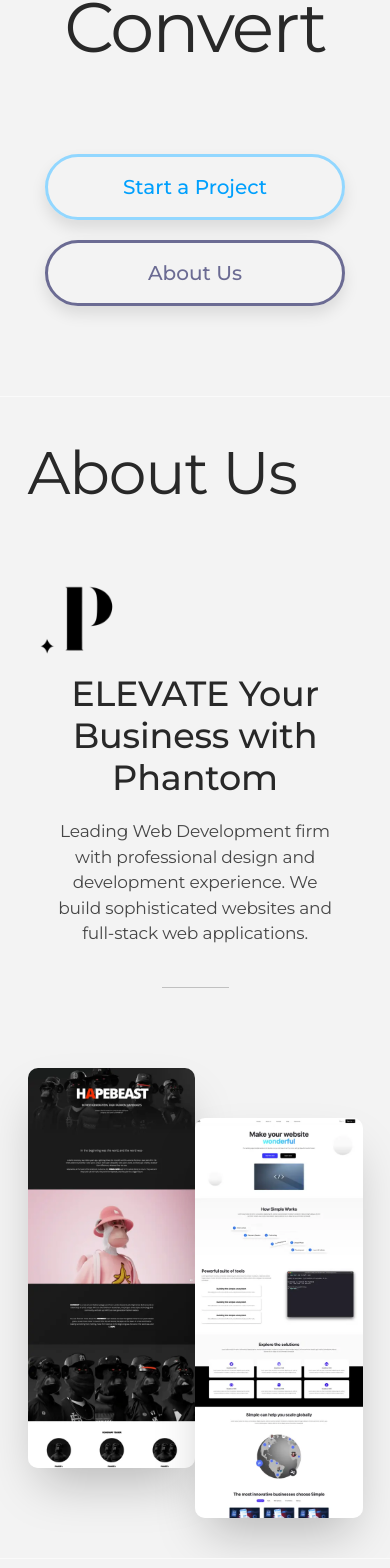
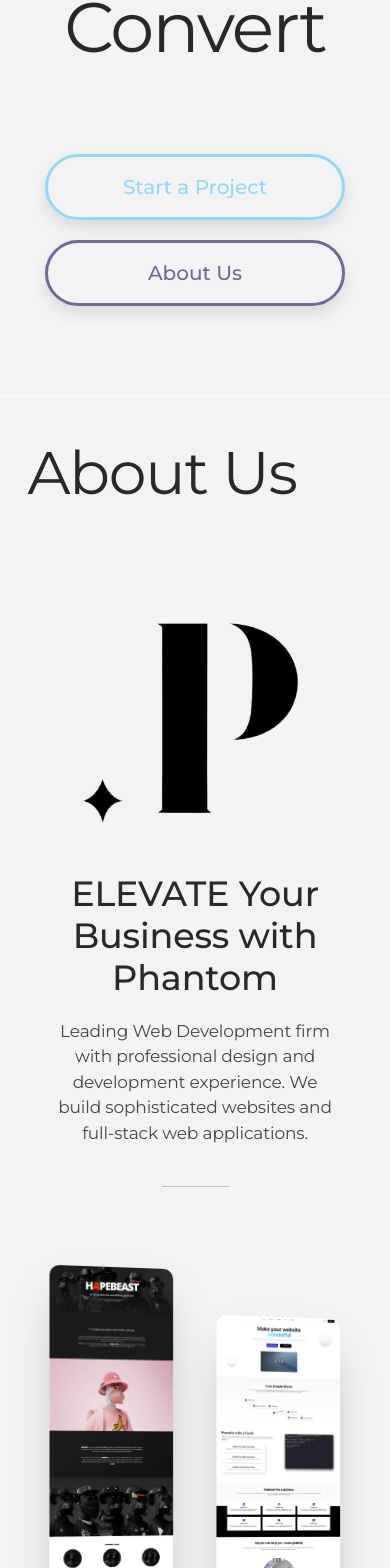
Before and after one commit to brandonluffman/phantom-official, a Next.js app: page / in a window 390 px wide. Shown: the part 421-1989 px from the top of the page. Built offline with nearby package versions, Linux system fonts and the light colour scheme; a web font is replaced by a local one.

Commit message:
SEO Updates

```diff
--- a/pages/index.js
+++ b/pages/index.js
@@ -63,10 +63,9 @@
 
 
 
-
-
 export default function Home({ posts }) {
   const loadAmp = useAmp()
+
 
 
   return (
@@ -110,7 +109,6 @@
             <div className="about-content-div">
               <div className='about-imgs-div'>
               <Image src='/img.png' className="about-img about-brand-img" alt='Company Logo' loading="lazy" width='300' height='300' />
-              <Link href='/portfolio'><p className='view-portfolio-btn'>View our portfolio  <BsArrowRight /></p></Link>
               </div>
               <div className='about-content-text-div'>
                   <h4 className='about-content-header'>ELEVATE Your Business with Phantom</h4>
@@ -119,6 +117,9 @@
                    <div className='web-imgs-div'>
                   <div className='website-img web-img-1'></div>
                   <div className='website-img web-img-2'></div>
+              </div>
+              <div className='portfolio-btn-div'>
+              <Link href='/portfolio'><p className='view-portfolio-btn'>View our portfolio  <BsArrowRight /></p></Link>
               </div>
               </div>
             </div>
--- a/styles/styles.css
+++ b/styles/styles.css
@@ -131,7 +131,7 @@
     background:none;
     border: 3px solid #92d7ff;
     margin-right:1rem;
-    color:#00a0fd;
+    color:#92d7ff;
 }
 
 .launch-btn:hover {
@@ -285,12 +285,14 @@
 }
 .about-imgs-div {
     width:40%;
+    justify-content: center;
+    text-align: left;
 }
 .about-brand-img {
     width:20%;
     position: absolute;
     top:150px;
-    left:80px;
+    left:150px;
 }
 
 .about-content-header {
@@ -339,9 +341,15 @@
     transform: translateY(-2px);
 }
 
+.portfolio-btn-div {
+    justify-content: right !important;
+    text-align: right !important;
+}
+
 @media only screen and (max-width: 1100px) {
     .about-container {
         padding-top:3rem !important;
+        padding-bottom:0rem;
     }
     .about-content-text-div {
         width: 100%;
@@ -355,6 +363,20 @@
     }
     .about-brand-img {
         display: none;
+    }
+
+    .view-portfolio-btn {
+        position:relative;
+        top:0px;
+        left:0px;
+        margin-top:8rem;
+        justify-content: right;
+        text-align: right;
+    }
+    .about-imgs-div {
+        width:100%;
+        justify-content: center;
+        text-align: center;
     }
 
  }
@@ -402,12 +424,13 @@
 /* For the Images */
 
 .website-img {
-    /* transform: perspective(1500px) rotateY(15deg); */
+    transform: perspective(1500px) rotateY(15deg);
     border-radius: 1rem;
     box-shadow: rgba(0, 0, 0, 0.25) 0px 25px 50px -12px;
     /* transition: transform 1s ease 0s; */
     background-position: top;
     background-repeat: no-repeat;
+    margin:0rem 2rem;
 }
 
 .web-img-1 {
```
